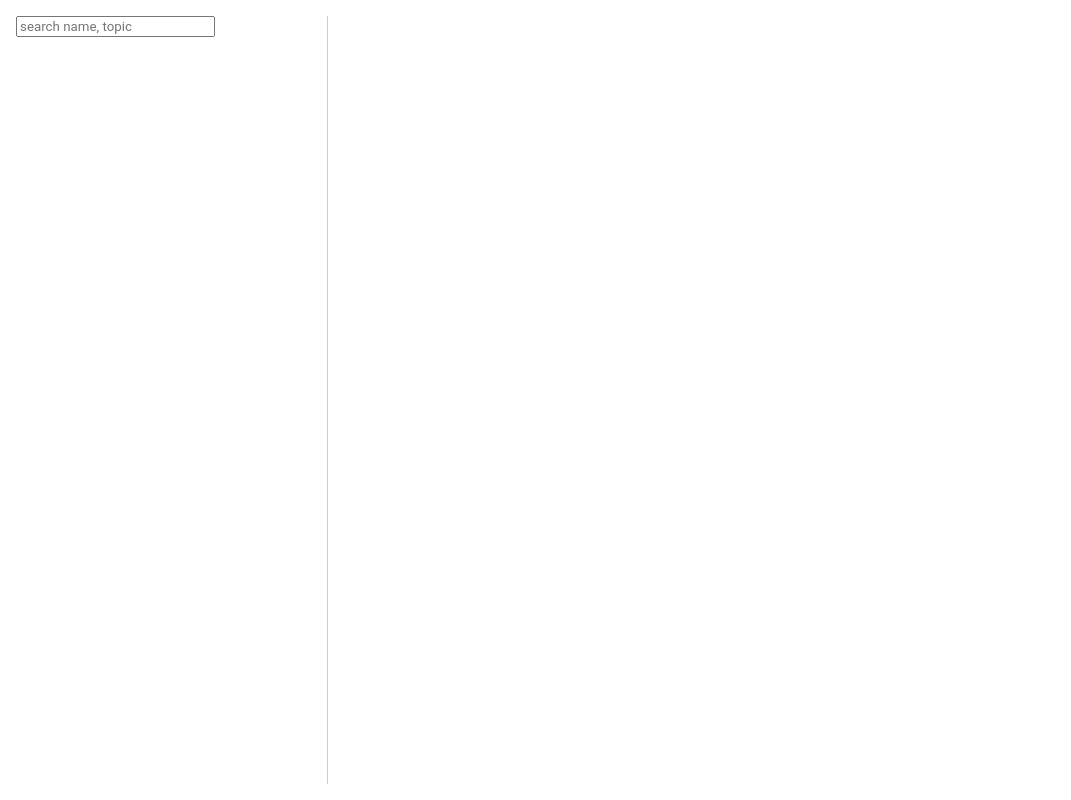
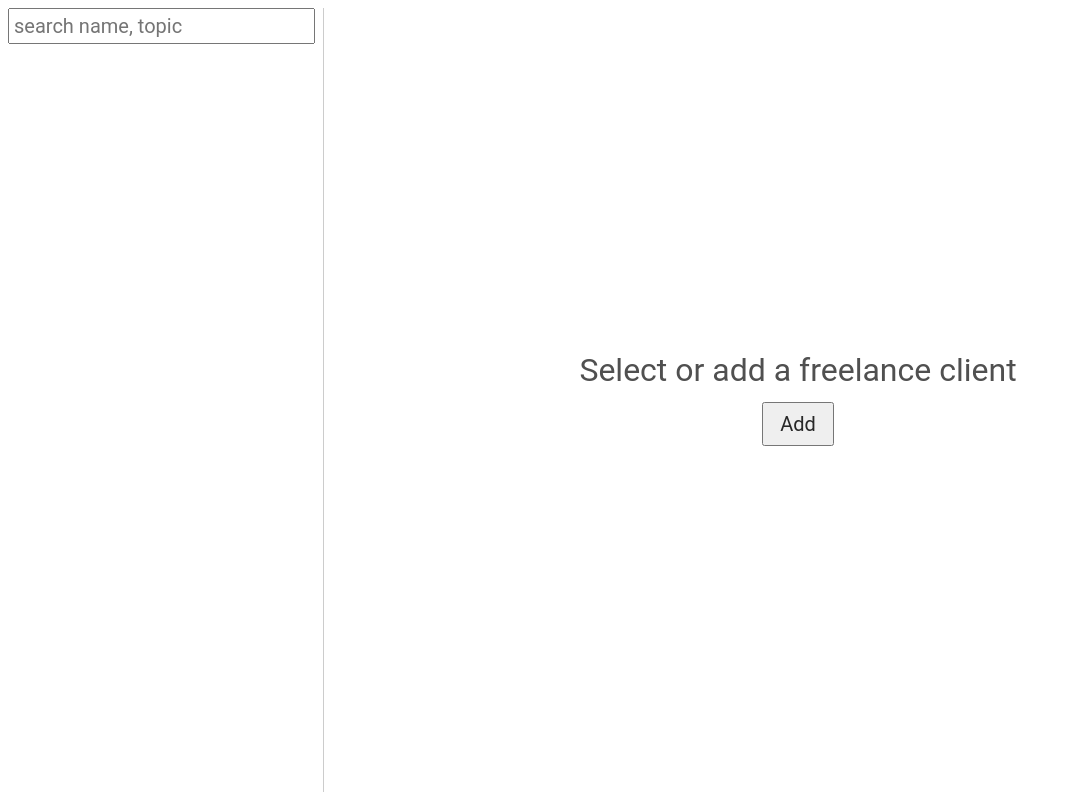
Before and after one commit to jdc-cunningham/freelancer-journal, a React (Create React App) app in the folder react-app/: page / in a window 1280 px wide. Shown: the whole page, without its empty margins (0-1071 px from the left). Built offline with nearby package versions, Linux system fonts and the light colour scheme.

Commit message:
building out modal

```diff
--- a/react-app/src/App.css
+++ b/react-app/src/App.css
@@ -4,5 +4,5 @@
   flex-direction: row;
   width: 100vw;
   height: 100vh;
-  padding: 1rem;
+  padding: 0.5rem;
 }
--- a/react-app/src/App.js
+++ b/react-app/src/App.js
@@ -1,12 +1,19 @@
+import React, { useState, useEffect } from 'react';
+
 import './App.css';
+
 import LeftSidebar from './components/left-sidebar/LeftSidebar';
 import RightBody from './components/right-body/RightBody';
+import AddClient from './components/modals/add-client/AddClient';
 
 function App() {
+  const [showAddClientModal, setShowAddClientModal] = useState(false);
+
   return (
     <div className="App">
       <LeftSidebar/>
-      <RightBody/>
+      <RightBody setShowAddClientModal={setShowAddClientModal}/>
+      {showAddClientModal && <AddClient/>}
     </div>
   );
 }
--- a/react-app/src/components/left-sidebar/LeftSidebar.js
+++ b/react-app/src/components/left-sidebar/LeftSidebar.js
@@ -3,7 +3,7 @@ import './LeftSidebar.scss'
 const LeftSidebar = (props) => {
   return (
     <div className="LeftSidebar">
-      <input type="text" placeholder="search name, topic"/>
+      <input className="LeftSidebar__search-bar" type="text" placeholder="search name, topic"/>
     </div>
   );
 }
--- a/react-app/src/components/left-sidebar/LeftSidebar.scss
+++ b/react-app/src/components/left-sidebar/LeftSidebar.scss
@@ -1,5 +1,12 @@
 .LeftSidebar {
   width: 25%;
   height: 100%;
+  padding-right: 0.5rem;
   border-right: 1px solid #ccc;
 }
+
+.LeftSidebar__search-bar {
+  font-size: 1.25rem;
+  padding: 0.25rem;
+  width: 100%;
+}
--- /dev/null
+++ b/react-app/src/components/modals/add-client/AddClient.js
@@ -0,0 +1,35 @@
+import React, { useState, useEffect } from 'react';
+
+import './AddClient.scss'
+
+import CloseIcon from '../../../assets/icons/close-line-icon.svg';
+
+
+const AddClient = (props) => {
+  const [clientInfo, setClientInfo] = useState(null);
+
+  return (
+    <div className="AddClient">
+      <div className="AddClient__form">
+        <h1>Client Info</h1>
+        <input type="text" placeholder="name"/>
+        <input type="text" placeholder="topics"/>
+        <span>
+          <input type="number" placeholder="rate"/>
+          <select>
+            <option disabled selected>rate type</option>
+            <option>hourly</option>
+            <option>project</option>
+          </select>
+        </span>
+        <textarea placeholder="details"/>
+        <button type="button" className="AddClient__add">Add</button>
+        <button type="button" className="AddClient__form-close">
+          <img src={CloseIcon} title="close modal" alt="close icon"/>
+        </button>
+      </div>
+    </div>
+  );
+}
+
+export default AddClient;
--- /dev/null
+++ b/react-app/src/components/modals/add-client/AddClient.scss
@@ -0,0 +1,75 @@
+.AddClient {
+  position: absolute;
+  top: 0;
+  left: 0;
+  width: 100%;
+  height: 100%;
+  display: flex;
+  align-items: center;
+  justify-content: center;
+  background: rgba(0, 0, 0, 0.6);
+}
+
+.AddClient__form {
+  display: flex;
+  align-items: center;
+  justify-content: center;
+  flex-direction: column;
+  position: relative;
+  background-color: white;
+  padding: 1rem;
+  border-radius: 4px;
+  min-width: 500px;
+  min-height: 400px;
+
+  span {
+    width: 100%;
+
+    input {
+      width: calc(70% - 0.5rem);
+      margin-right: 0.5rem;
+    }
+
+    select {
+      width: 30%;
+      font-size: 1.25rem;
+      padding: 0.5rem;
+    }
+  }
+
+  input, textarea {
+    font-size: 1.25rem;
+    margin-top: 0.5rem;
+    width: 100%;
+    padding: 0.5rem;
+  }
+
+  textarea {
+    min-height: 150px;
+  }
+}
+
+.AddClient__add {
+  margin-top: 1rem;
+  font-size: 1.25rem;
+  padding: 0.5rem 1rem;
+}
+
+.AddClient__form-close {
+  position: absolute;
+  top: 0.5rem;
+  right: 0.5rem;
+  width: 2rem;
+  height: 2rem;
+  display: flex;
+  align-items: center;
+  justify-content: center;
+  background-color: transparent;
+  border: 0;
+  cursor: pointer;
+
+  img {
+    width: 1.5rem;
+    height: 1.5rem;
+  }
+}
--- a/react-app/src/components/right-body/RightBody.js
+++ b/react-app/src/components/right-body/RightBody.js
@@ -1,9 +1,16 @@
+import React, { useState, useEffect } from 'react';
 import './RightBody.scss'
 
+
 const RightBody = (props) => {
+  const { setShowAddClientModal } = props;
+
+  const [client, setClient] = useState(null);
+
   return (
     <div className="RightBody">
-
+      {!client && <h1>Select or add a freelance client</h1>}
+      {!client && <button className="RightBody__add-client" type="button" onClick={() => setShowAddClientModal(true)}>Add</button>}
     </div>
   );
 }
--- a/react-app/src/components/right-body/RightBody.scss
+++ b/react-app/src/components/right-body/RightBody.scss
@@ -1,4 +1,24 @@
 .RightBody {
+  display: flex;
+  align-items: center;
+  justify-content: center;
+  flex-direction: column;
   width: 75%;
   height: 100%;
+
+  &.active-client {
+    align-items: flex-start;
+    justify-content: flex-start;
+  }
+
+  h1 {
+    color: #505050;
+  }
 }
+
+.RightBody__add-client {
+  font-size: 1.25rem;
+  margin-top: 1rem;
+  padding: 0.5rem 1rem;
+  cursor: pointer;
+}
--- a/react-app/src/index.css
+++ b/react-app/src/index.css
@@ -6,5 +6,10 @@ body {
 
 body * {
   box-sizing: border-box;
-  font-family: Roboto, 'sans-serif';
+  font-family: 'Roboto', sans-serif;
+  color: #282828;
 }
+
+h1 {
+  font-size: 2rem;
+}
```
Also changed, not shown: react-app/src/assets/icons/close-line-icon.svg (added).
